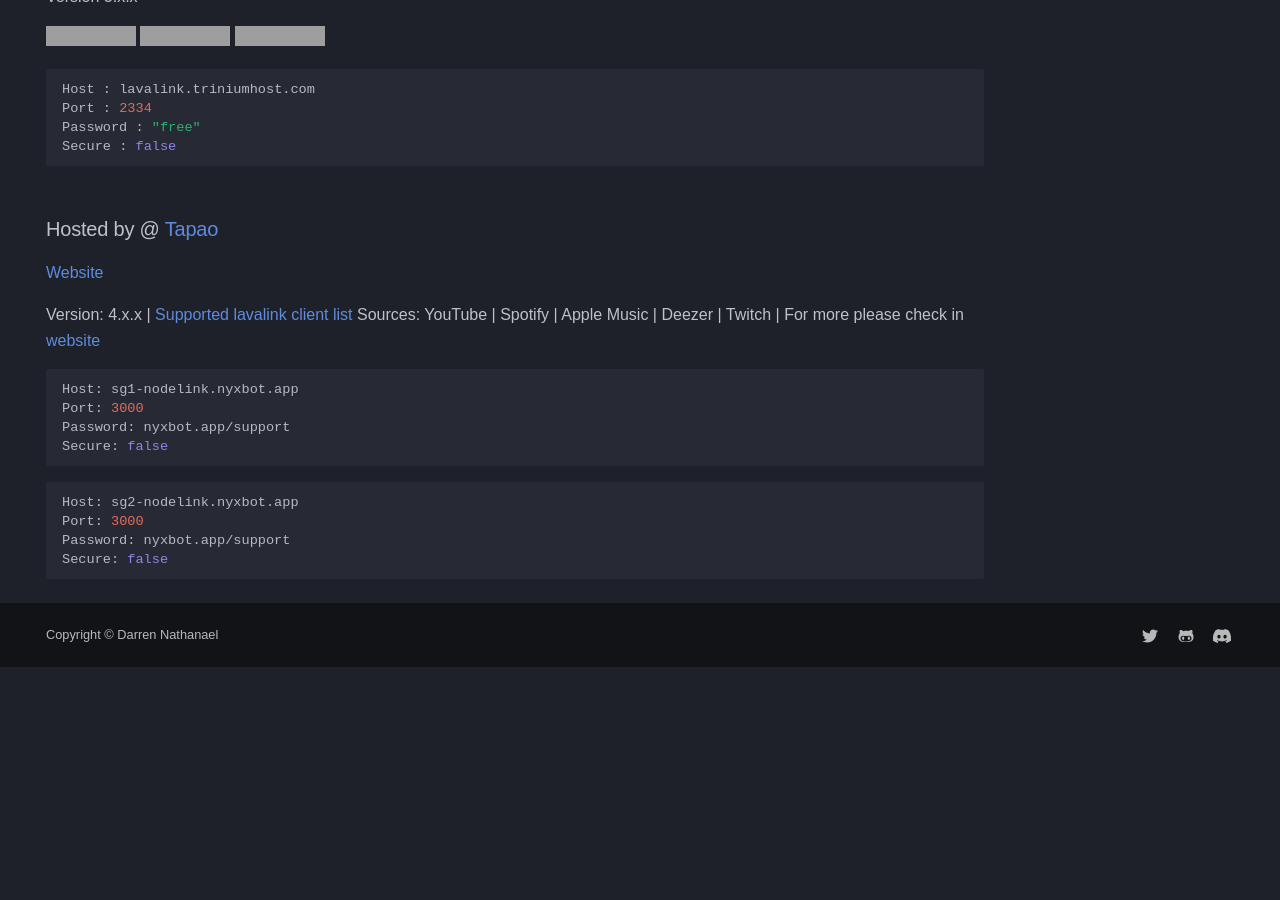
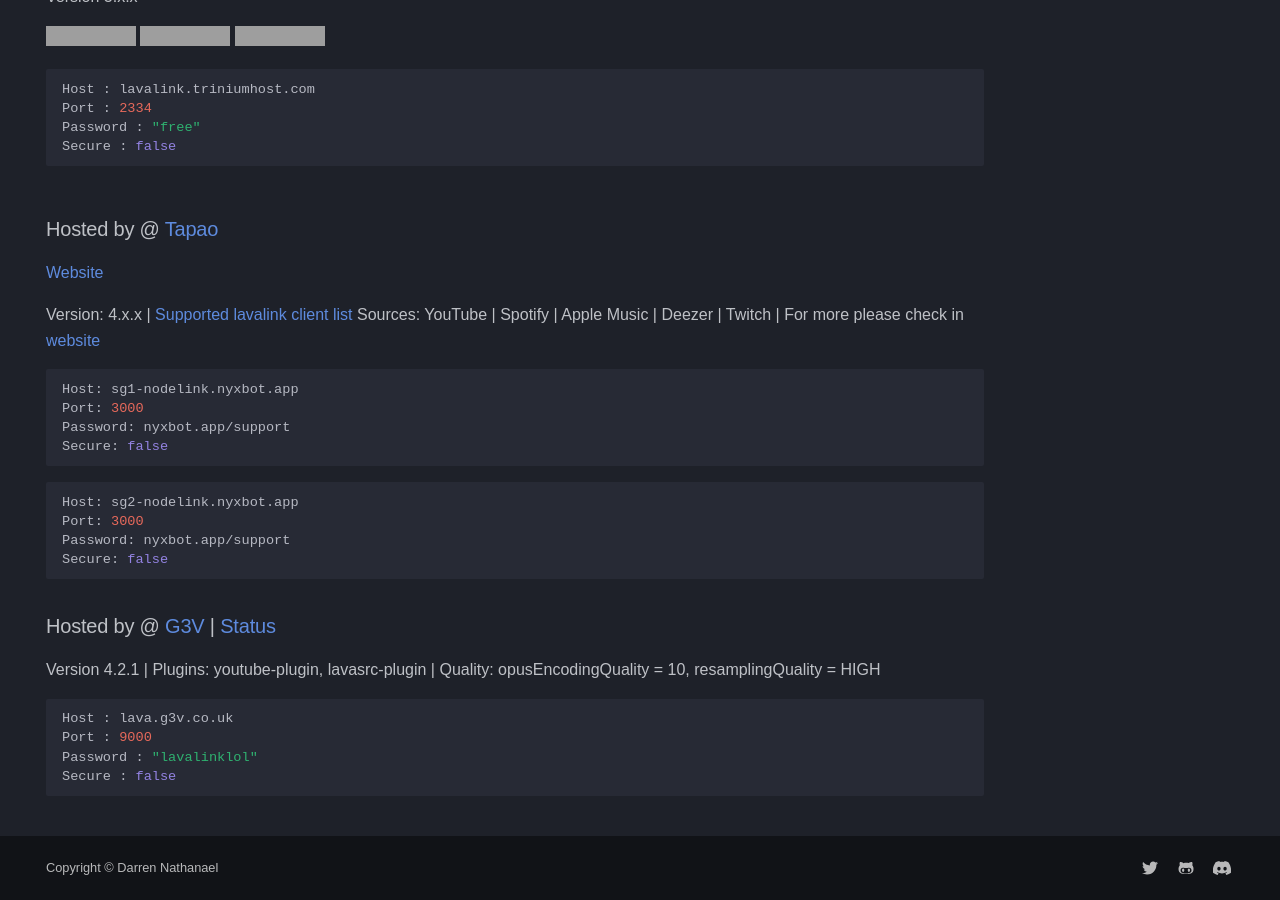
Before and after one commit to DarrenOfficial/lavalink-list, an MkDocs documentation site: the page built from docs/NoSSL/Lavalink-NonSSL.md, in a window 1280 px wide and 900 px high, scrolled down 2339 px. Built offline with MkDocs 1.6.1 and Material for MkDocs 9.7.7, drawn with Linux system fonts in a browser that asks for light colours; some web fonts are replaced; comment, search, counter and statistics services are not loaded; a style sheet for code colours, icons or effects is not loaded; before the commit the page ends 3006 px from its top, so only the background shows below that; some of the changed text lies outside the part shown; grey boxes are pictures that could not be loaded.

Commit message:
added lavalink (#799)
* added lavalink

added lavalink

* changed version

````diff
--- a/docs/NoSSL/Lavalink-NonSSL.md
+++ b/docs/NoSSL/Lavalink-NonSSL.md
@@ -132,3 +132,12 @@ Port: 3000
 Password: nyxbot.app/support
 Secure: false
 ```
+
+### Hosted by @ [G3V](https://g3v.co.uk) | [Status](https://status.g3v.co.uk)
+Version 4.2.1 | Plugins: youtube-plugin, lavasrc-plugin | Quality: opusEncodingQuality = 10, resamplingQuality = HIGH
+```bash
+Host : lava.g3v.co.uk
+Port : 9000
+Password : "lavalinklol"
+Secure : false
+```
````
